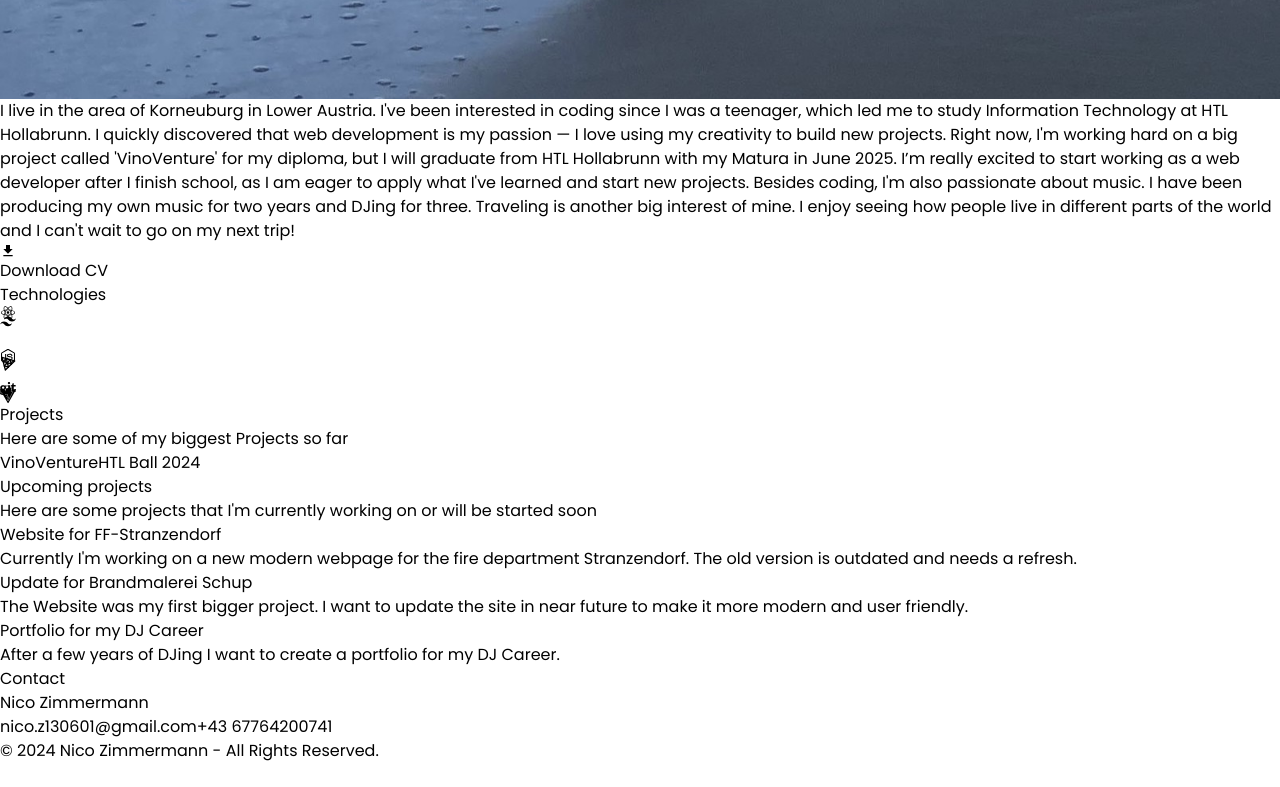
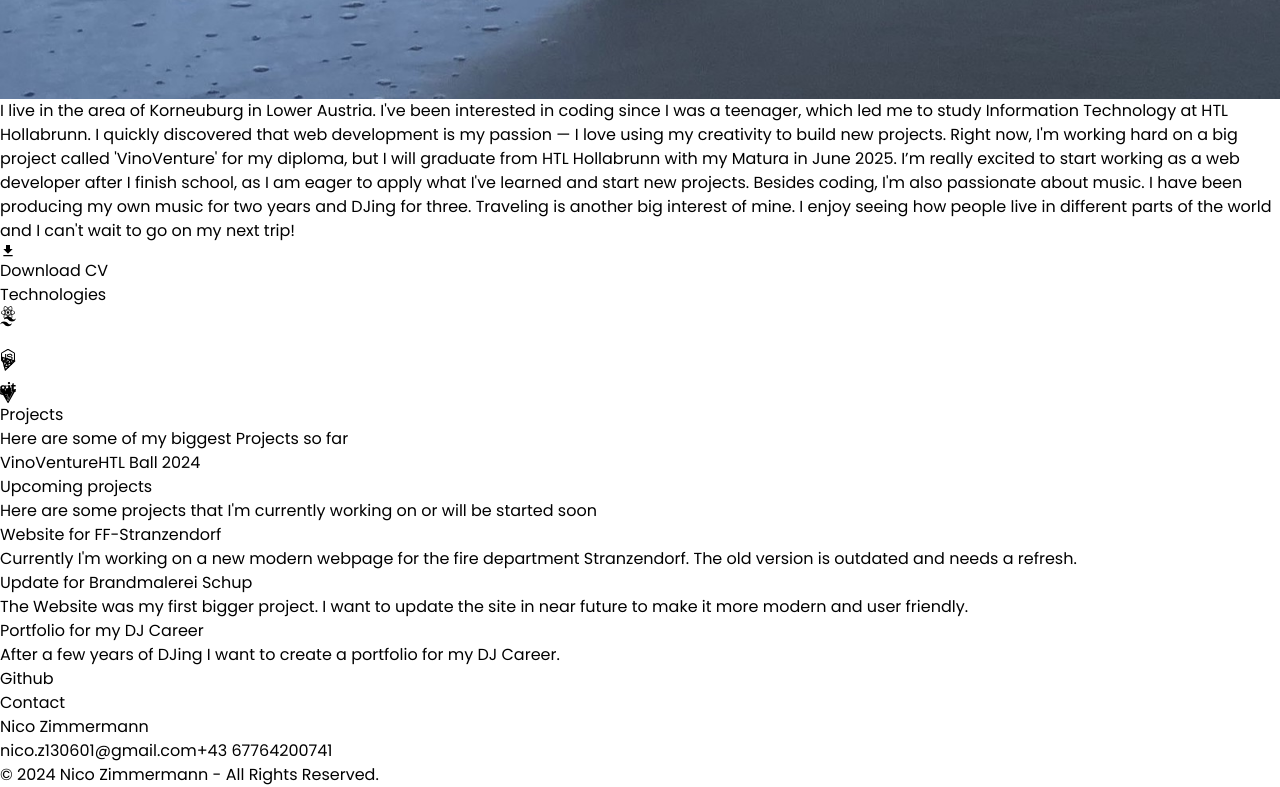
Before and after one commit to 13nico01/portfolio, a React (Vite) app: page / in a window 1280 px wide. Shown: the part 2092-2879 px from the top of the page. Before the commit the page ends 2855 px from the top, so only its background shows below. Built offline with nearby package versions, Linux system fonts and the light colour scheme.

Commit message:
added github component

```diff
--- a/src/App.jsx
+++ b/src/App.jsx
@@ -6,6 +6,7 @@ import Technologies from "./Components/Technologies";
 import Projects from "./Components/Projects";
 import Footer from "./Components/Footer";
 import Contact from "./Components/Contact";
+import Github from "./Components/Github";
 
 const App = () => {
   return (
@@ -19,6 +20,7 @@ const App = () => {
         <About />
         <Technologies />
         <Projects />
+        <Github />
         <Contact />
         <Footer />
       </div>
--- /dev/null
+++ b/src/Components/Github.jsx
@@ -0,0 +1,11 @@
+const Github = () => {
+  return (
+    <div className="border-b border-neutral-800 mb-20">
+      <div className="flex flex-wrap justify-center text-center">
+        <h2 className="text-4xl font-extralight pt-4">Github</h2>
+      </div>
+    </div>
+  );
+};
+
+export default Github;
```
